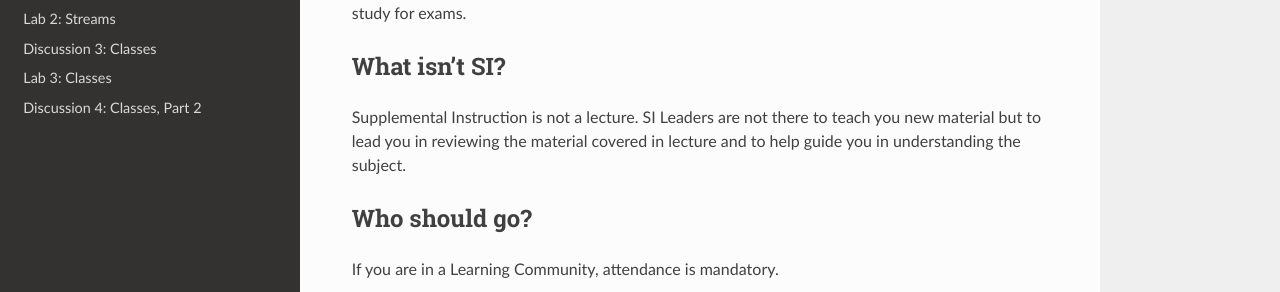
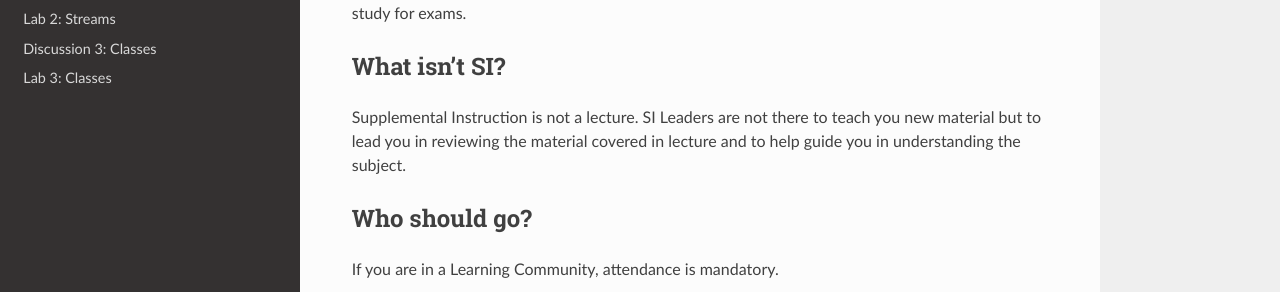
Before and after one commit to cs-si-ucr/cs12, an MkDocs documentation site: the page built from docs/index.md, in a window 1280 px wide. Shown: the part 310-602 px from the top of the page. Built offline with MkDocs 1.6.1, drawn with Linux system fonts in a browser that asks for light colours; nearby versions of some CDN libraries; old or Windows-style settings are respelled for this version of MkDocs.

Commit message:
hiding week 4 stuff for now, sorry michael :(

```diff
--- a/mkdocs.yml
+++ b/mkdocs.yml
@@ -9,7 +9,7 @@ pages:
     - [dis03.md, "Discussion 3: Classes"]
     - [lab03.md, "Lab 3: Classes"]
    # - [dis03_2.md, "Week 3 Dis 2: Binary Search Case Study"]
-    - [dis04.md, "Discussion 4: Classes, Part 2"]
+   # - [dis04.md, "Discussion 4: Classes, Part 2"]
    # - [lab04.md, "Lab Week 4: Classes, Part 2"]
    # - [dis04_2.md, "Week 4 Dis 2: Rectangle"]
    # - [dis05_1.md, "Week 5 Dis 1: Midterm Reiew"]
```
